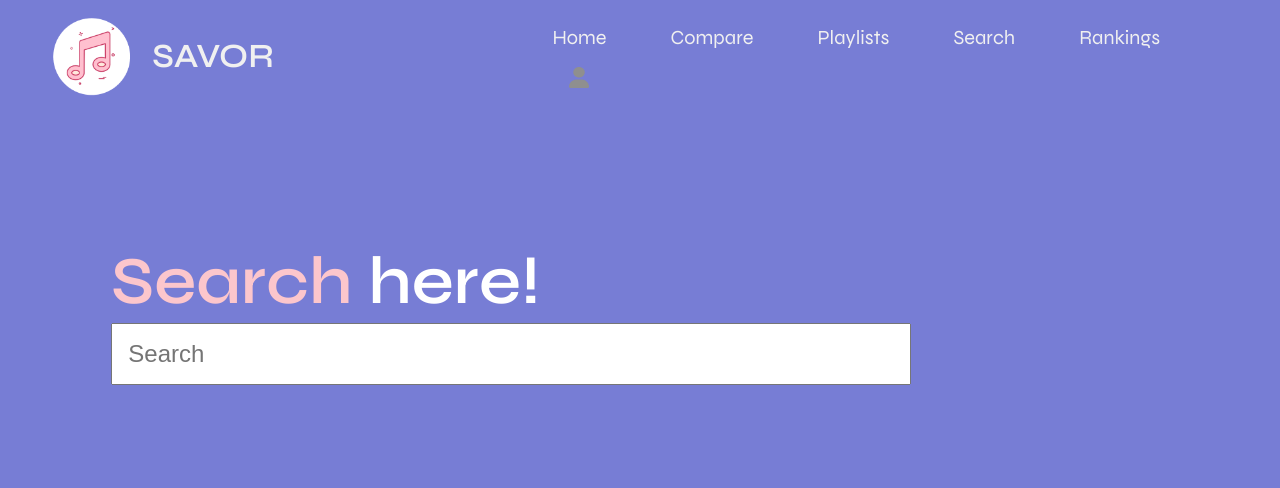
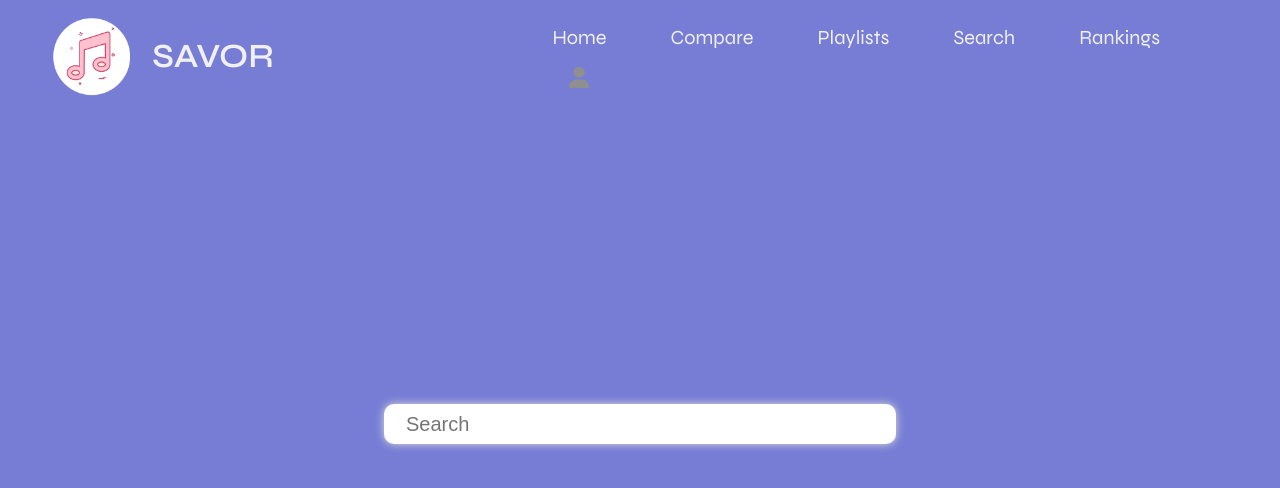
Before and after one commit to KevinYu3214/Savor, a React (Vite) app: page /search in a window 1280 px wide. Shown: the top 488 px of the page. Built offline with nearby package versions, Linux system fonts and the light colour scheme.

Commit message:
Finished Mockup of a searchbar
Haven't connected to Spotify yet, but have search bar functions working.

```diff
--- /dev/null
+++ b/src/components/Search.module.scss
@@ -0,0 +1,50 @@
+@import "./../global_styles/variables.scss";
+
+.search {
+    padding-top: 20vh;
+    width: 40%;
+    margin: auto;
+    display:flex;
+    flex-direction: column;
+    align-items: center;
+    min-width: 200px;
+    &__wrapper {
+        background-color: white;
+        width: 100%;
+        border-radius: 10px;
+        height: 2.5rem;
+        padding: 0 15px;
+        box-shadow: 0px 0px 8px #ddd;
+        display: flex;
+        align-items: center;
+    }
+    &__input {
+        background-color: transparent;
+        border: none;
+        height: 100%;
+        font-size: 1.25rem;
+        width: 100%;
+        margin-left: 5px;
+    }
+    &__results_list {
+        width: 100%;
+        background-color: gray;
+        display: flex;
+        flex-direction: column;
+        box-shadow: 0px 0px 8px #ddd;
+        border-radius: 10px;
+        margin-top: 1rem;
+        max-height: 300px;
+        overflow-y: scroll;
+    }
+    &__result {
+        padding: 10px 20px;
+
+    }
+    &__result:hover {
+        background-color: #efefef;
+    }
+    input:focus{
+        outline: none;
+    }
+}
--- a/src/components/SearchBar.jsx
+++ b/src/components/SearchBar.jsx
@@ -1,11 +1,39 @@
-import React from "react";
+// followed this tutorial https://www.youtube.com/watch?v=sWVgMcz8Q44&t=44s
+import React, {useState} from "react";
+import styles from "./Search.module.scss";
 
-import styles from "./SearchBar.module.scss";
+const SearchBar = ({ setResults }) => {
+  const [input, setInput] = useState("");
 
-const SearchBar = () => {
+  const fetchData = (value) => {
+    fetch("https://jsonplaceholder.typicode.com/users")
+    .then((response) => response.json())
+    .then((json) => {
+      const results = json.filter((user) => {
+        return (
+          value &&
+          user &&
+          user.name &&
+          user.name.toLowerCase().includes(value)
+        );
+      });
+      setResults(results);
+    });
+  };
+
+  const handleChange = (value) => {
+    setInput(value)
+    fetchData(value)
+  };
+
   return (
-    <div className={styles.searchbar}>
-        <input type="text" className={styles.searchbar__input} placeholder="Search" />
+    <div className={styles.search__wrapper}>
+      <input
+        className={styles.search__input}
+        placeholder="Search"
+        value={input}
+        onChange={(e) => handleChange(e.target.value)}
+      />
     </div>
   );
 };
--- a/src/components/SearchBar.module.scss
+++ /dev/null
@@ -1,12 +0,0 @@
-@import "./../global_styles/variables.scss";
-
-.searchbar {
-    height: 300px;
-    width: 300px;
-    font-size: 16px;
-    &__input {
-        width: 800px;
-        padding: 15px;
-        font-size: 24px;
-    }
-}
--- /dev/null
+++ b/src/components/SearchResult.jsx
@@ -0,0 +1,12 @@
+import React from "react";
+import styles from "./Search.module.scss";
+
+const SearchResult = ({ result }) => {
+    return (
+        <div
+        className={styles.search__result}
+        onClick={(e) => alert('You clicked on ' + result.name)}>
+            {result.name}</div>
+    );
+}
+export default SearchResult;
--- /dev/null
+++ b/src/components/SearchResultsList.jsx
@@ -0,0 +1,16 @@
+import React from "react";
+import SearchResult from "./SearchResult";
+
+import styles from "./Search.module.scss";
+
+const SearchResultsList = ({results}) => {
+    return (
+        <div className={styles.search__results_list}>
+            {results.map((result, id) => {
+                    return <SearchResult result={result} key={id} />;
+                })}
+        </div>
+    );
+}
+
+export default SearchResultsList;
--- a/src/pages/Search.jsx
+++ b/src/pages/Search.jsx
@@ -1,18 +1,20 @@
+import { useState } from "react";
 import Header from "../components/Header";
 import SearchBar from "../components/SearchBar";
+import SearchResultsList from "../components/SearchResultsList";
+import styles from "../components/Search.module.scss";
 
 const Search = () => {
-
-    return (
+  const [results, setResults] = useState([]);
+  return (
       <>
         <Header />
-          <mainCompareText>
-            <span>Search</span> here!
-            <SearchBar />
-          </mainCompareText>
+        <div className={styles.search}>
+            <SearchBar setResults={setResults} />
+            <SearchResultsList results={results} />
+        </div>
       </>
     );
   }
 
-
   export default Search;
```
Also changed, not shown: src/assets/search.png (added).
